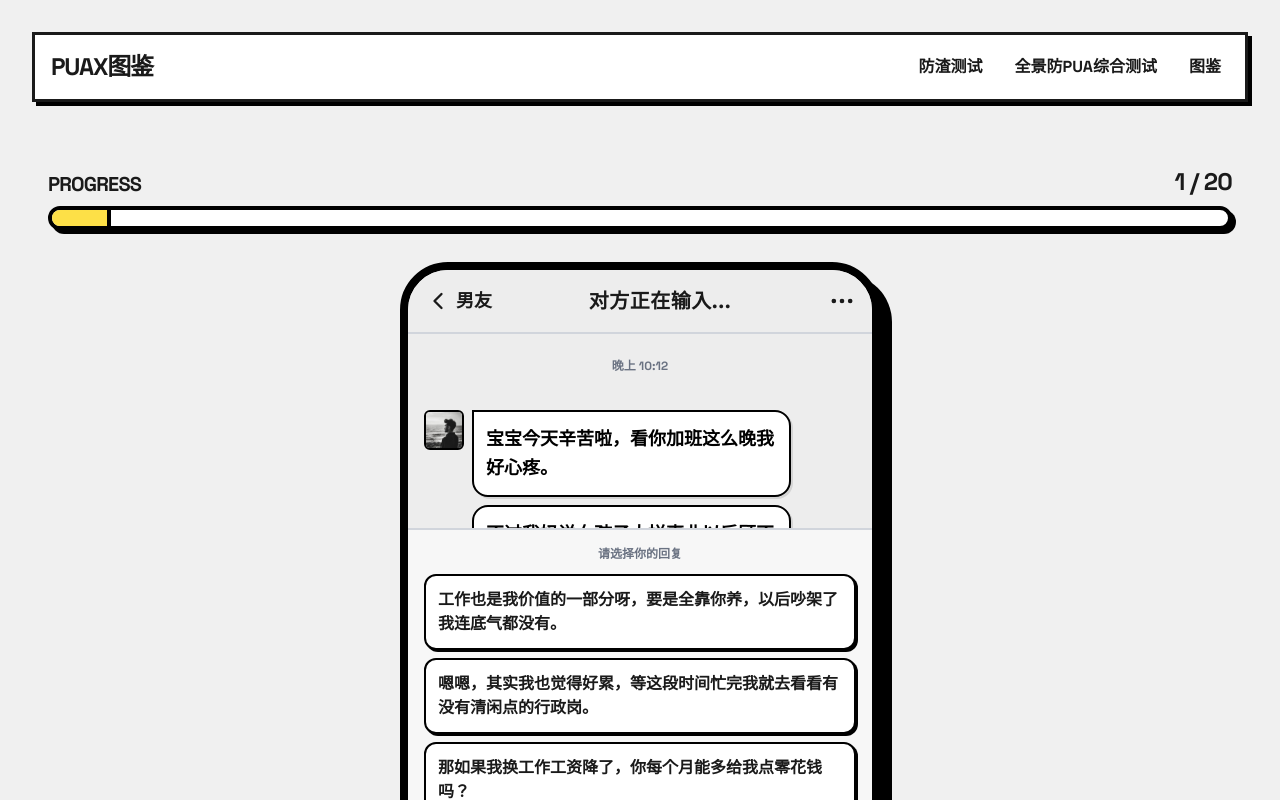
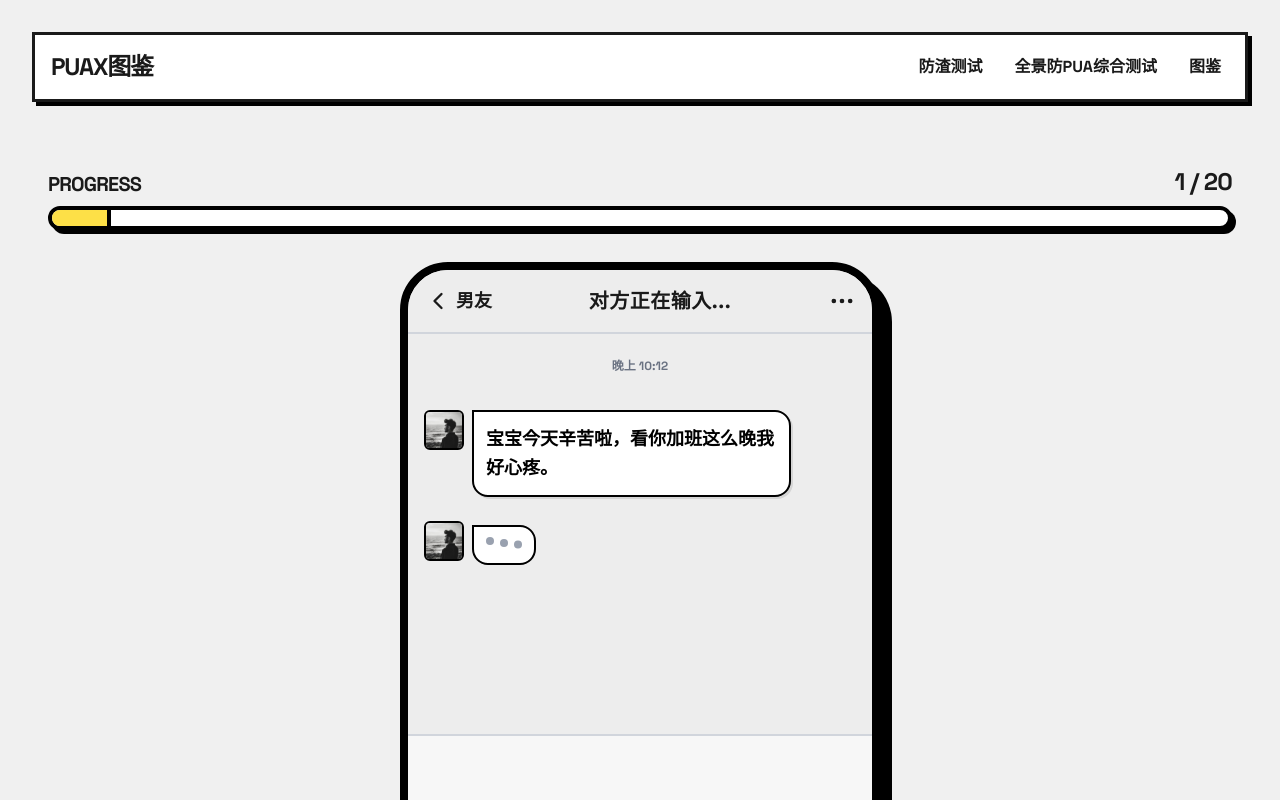
Before and after one commit to xcsweb/anti-pua-puax, a React (Vite) app: page /#/ in a window 1280 px wide. Both pictures are taken after a click on the button "我是女生". Shown: the top 800 px of the page. Built offline with nearby package versions, Linux system fonts and the light colour scheme.

Commit message:
feat: simulate real WeChat typing and consecutive message delivery
- Render multiple sender messages with distinct avatars instead of stacking them
- Add dynamic 'Typing...' state and delay between consecutive messages
- Hide reply options until all sender messages have been fully delivered and read

```diff
--- a/src/components/ChatSimulation.tsx
+++ b/src/components/ChatSimulation.tsx
@@ -14,7 +14,8 @@ interface ChatSimulationProps {
 export const ChatSimulation: React.FC<ChatSimulationProps> = ({ question, onAnswer, index }) => {
   const [showOptions, setShowOptions] = useState(false);
   const [selectedOption, setSelectedOption] = useState<AnswerOption | null>(null);
-  const [showTyping, setShowTyping] = useState(true);
+  const [displayedMessages, setDisplayedMessages] = useState<string[]>([]);
+  const [isTyping, setIsTyping] = useState(true);
   const [currentQuestionId, setCurrentQuestionId] = useState(question.id);
 
   const gender = useStore((state) => state.gender) || undefined;
@@ -25,21 +26,42 @@ export const ChatSimulation: React.FC<ChatSimulationProps> = ({ question, onAnsw
     setCurrentQuestionId(question.id);
     setShowOptions(false);
     setSelectedOption(null);
-    setShowTyping(true);
+    setDisplayedMessages([]);
+    setIsTyping(true);
   }
 
   useEffect(() => {
-    // Simulate typing delay before showing incoming message
-    const typingTimer = setTimeout(() => {
-      setShowTyping(false);
-      // Wait a moment then show options
-      setTimeout(() => {
-        setShowOptions(true);
-      }, 500);
-    }, 1500);
+    const messages = Array.isArray(question.scenario) ? question.scenario : [question.scenario];
 
-    return () => clearTimeout(typingTimer);
-  }, [question.id]);
+    if (displayedMessages.length < messages.length) {
+      if (isTyping) {
+        // 正在输入，1.5秒后显示下一条消息
+        const timer = setTimeout(() => {
+          setDisplayedMessages(prev => [...prev, messages[displayedMessages.length]]);
+          setIsTyping(false);
+        }, 1500);
+        return () => clearTimeout(timer);
+      } else {
+        // 停顿0.4秒后再次开始输入
+        const timer = setTimeout(() => {
+          setIsTyping(true);
+        }, 400);
+        return () => clearTimeout(timer);
+      }
+    } else {
+      // 所有消息已显示完毕
+      if (isTyping) {
+        setIsTyping(false);
+      }
+      // 延迟800ms后显示选项
+      if (!showOptions && !selectedOption) {
+        const timer = setTimeout(() => {
+          setShowOptions(true);
+        }, 800);
+        return () => clearTimeout(timer);
+      }
+    }
+  }, [displayedMessages.length, isTyping, question.id, question.scenario, showOptions, selectedOption]);
 
   const handleSelect = (option: AnswerOption) => {
     setSelectedOption(option);
@@ -63,7 +85,7 @@ export const ChatSimulation: React.FC<ChatSimulationProps> = ({ question, onAnsw
           <span className="font-bold text-lg">{question.senderName}</span>
         </div>
         <div className="font-bold text-xl tracking-wide">
-          对方正在输入...
+          {isTyping ? '对方正在输入...' : ''}
         </div>
         <MoreHorizontal size={28} className="cursor-pointer" />
       </div>
@@ -74,13 +96,32 @@ export const ChatSimulation: React.FC<ChatSimulationProps> = ({ question, onAnsw
           {timeStr}
         </div>
 
-        {/* Incoming Message */}
-        <AnimatePresence mode="wait">
-          {showTyping ? (
+        {/* Displayed Messages */}
+        <AnimatePresence>
+          {displayedMessages.map((text, idx) => (
             <motion.div
-              initial={{ opacity: 0 }}
-              animate={{ opacity: 1 }}
-              exit={{ opacity: 0 }}
+              key={`msg-${idx}`}
+              initial={{ scale: 0.8, opacity: 0, x: -20 }}
+              animate={{ scale: 1, opacity: 1, x: 0 }}
+              transition={{ type: 'spring', stiffness: 250, damping: 20 }}
+              className="self-start max-w-[85%] flex gap-2"
+            >
+              <img src={senderAvatar} alt="sender" className="w-10 h-10 rounded-md border-2 border-black shrink-0 object-cover bg-gray-200 mt-1" />
+              <div className="bg-white border-2 border-black p-3 rounded-2xl rounded-tl-none shadow-[2px_2px_0px_rgba(0,0,0,0.1)] text-base md:text-lg font-bold leading-relaxed text-black mt-1">
+                {text}
+              </div>
+            </motion.div>
+          ))}
+        </AnimatePresence>
+
+        {/* Typing Indicator */}
+        <AnimatePresence>
+          {isTyping && (
+            <motion.div
+              key="typing"
+              initial={{ opacity: 0, y: 10, scale: 0.9 }}
+              animate={{ opacity: 1, y: 0, scale: 1 }}
+              exit={{ opacity: 0, scale: 0.9 }}
               className="self-start max-w-[85%] flex gap-2"
             >
               <img src={senderAvatar} alt="sender" className="w-10 h-10 rounded-md border-2 border-black shrink-0 object-cover bg-gray-200" />
@@ -93,28 +134,6 @@ export const ChatSimulation: React.FC<ChatSimulationProps> = ({ question, onAnsw
                     transition={{ repeat: Infinity, duration: 0.6, delay: i * 0.2 }}
                   />
                 ))}
-              </div>
-            </motion.div>
-          ) : (
-            <motion.div
-              initial={{ scale: 0.8, opacity: 0, x: -20 }}
-              animate={{ scale: 1, opacity: 1, x: 0 }}
-              transition={{ type: 'spring', stiffness: 250, damping: 20 }}
-              className="self-start max-w-[85%] flex gap-2"
-            >
-              <img src={senderAvatar} alt="sender" className="w-10 h-10 rounded-md border-2 border-black shrink-0 object-cover bg-gray-200 mt-1" />
-              <div className="flex flex-col gap-2 items-start mt-1">
-                {Array.isArray(question.scenario) ? (
-                  question.scenario.map((text, idx) => (
-                    <div key={idx} className={`bg-white border-2 border-black p-3 rounded-2xl ${idx === 0 ? 'rounded-tl-none' : ''} shadow-[2px_2px_0px_rgba(0,0,0,0.1)] text-base md:text-lg font-bold leading-relaxed text-black`}>
-                      {text}
-                    </div>
-                  ))
-                ) : (
-                  <div className="bg-white border-2 border-black p-3 rounded-2xl rounded-tl-none shadow-[2px_2px_0px_rgba(0,0,0,0.1)] text-base md:text-lg font-bold leading-relaxed text-black">
-                    {question.scenario}
-                  </div>
-                )}
               </div>
             </motion.div>
           )}
```
